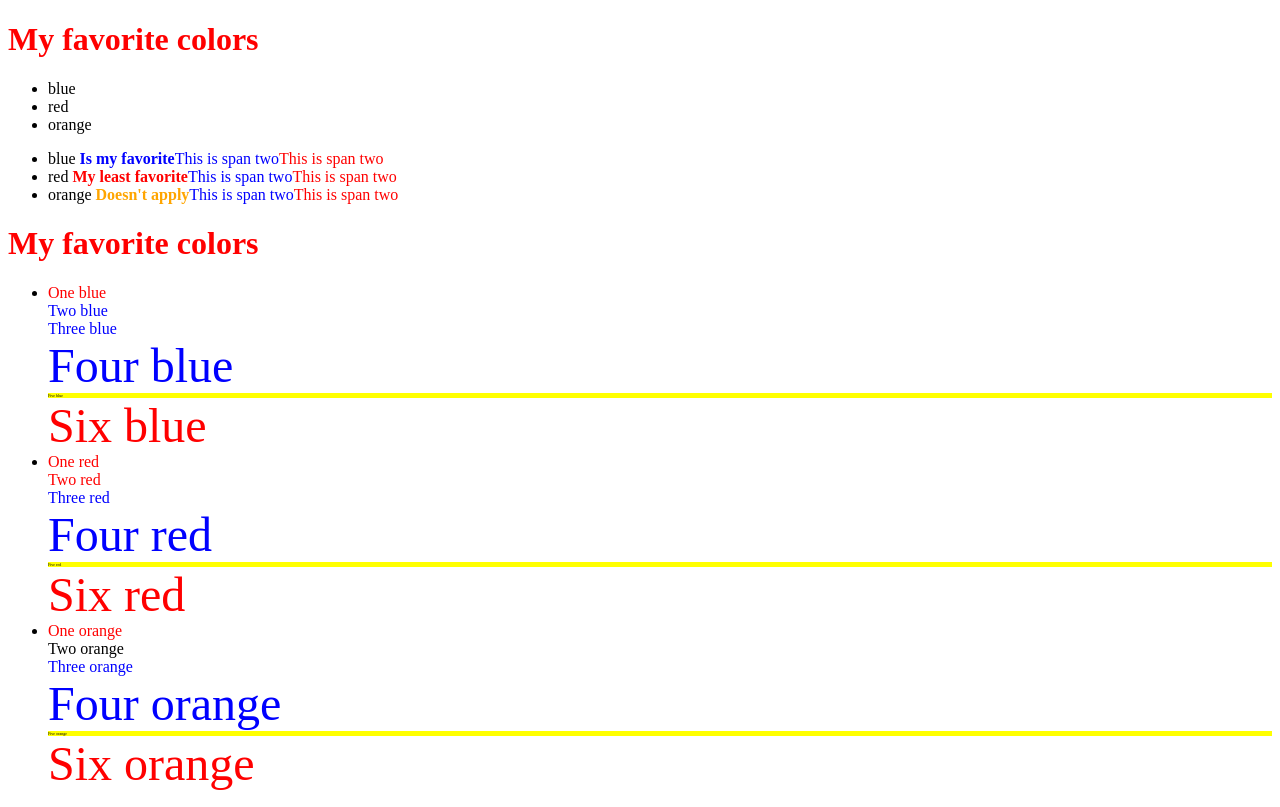
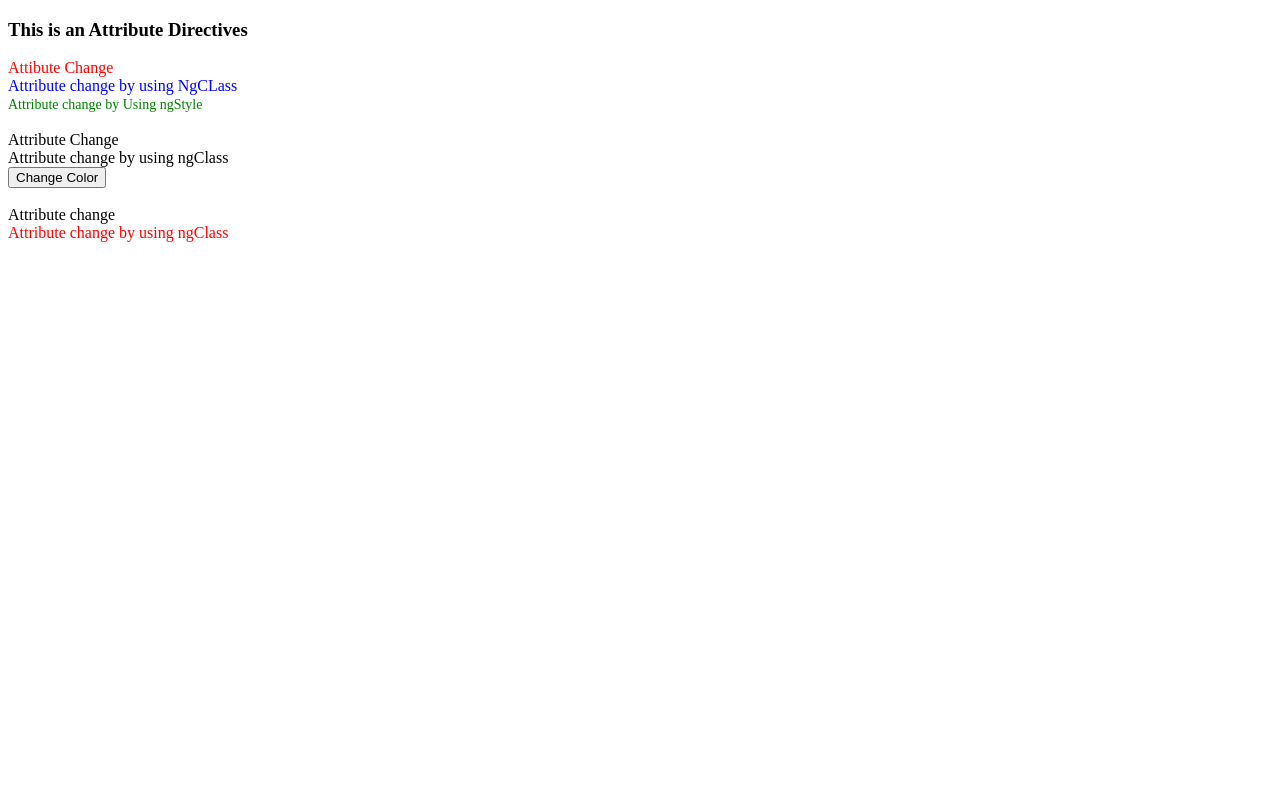
Before and after one commit to ianjosephjones/hello-world, an Angular app: page / in a window 1280 px wide. Built offline with nearby package versions, Linux system fonts and the light colour scheme.

Commit message:
first lab

```diff
--- a/src/app/app.component.html
+++ b/src/app/app.component.html
@@ -1,35 +1,24 @@
-<h1>My favorite colors</h1>
-<!-- *ngIf and *ngFor -->
-<span *ngIf="colors.length === 0">I dont have any favorite colors</span>
-<ul>
-  <li *ngFor="let c of colors">{{ c }}</li>
-</ul>
-
-<!-- Styling  -->
-
-<ul>
-  <li *ngFor="let color of colors" [ngSwitch]="color">
-    {{ color }}
-
-    <span [style]="{ color: color, fontWeight: 'bold' }">
-      <span *ngSwitchCase="'blue'"> Is my favorite</span>
-      <span *ngSwitchCase="'red'">My least favorite</span>
-      <span *ngSwitchDefault>Doesn't apply</span>
-    </span>
-    <span [style]="{ color: 'blue' }">This is span two</span>
-    <span [style.color]="'red'">This is span two</span>
-  </li>
-</ul>
-
-<h1 class="red">My favorite colors</h1>
-
-<ul>
-  <li *ngFor="let color of colors" [ngSwitch]="color">
-    <div class="red">One {{ color }}</div>
-    <div [class]="color">Two {{ color }}</div>
-    <div [class.blue]="true">Three {{ color }}</div>
-    <div [class.blue]="true" [class.big]="'0'">Four {{ color }}</div>
-    <div [ngStyle]="styleFive">Five {{ color }}</div>
-    <div [ngClass]="{ red: true, blue: false, big: true }">Six {{ color }}</div>
-  </li>
-</ul>
+<div>
+  <h3>This is an Attribute Directives</h3>
+  <span [class.red]="true">Attibute Change </span>
+  <br />
+  <span [ngClass]="{ blue: true }"> Attribute change by using NgCLass </span>
+  <br />
+  <span [ngStyle]="{ 'font-size': '14px', color: 'green' }"
+    >Attribute change by Using ngStyle</span
+  >
+  <br /><br />
+  <span [class.cyan]="showColor">Attribute Change</span>
+  <br />
+  <span [ngClass]="{ brown: showColor }">
+    Attribute change by using ngClass
+  </span>
+  <br />
+  <input type="button" value="Change Color" (click)="changeColor()" />
+  <br /><br />
+  <span [class.cyan]="showColor">Attribute change</span>
+  <br />
+  <span [ngClass]="{ cyan: showColor, red: !showColor }">
+    Attribute change by using ngClass
+  </span>
+</div>
--- a/src/app/app.component.ts
+++ b/src/app/app.component.ts
@@ -8,11 +8,12 @@ import { Component } from '@angular/core';
   // 'h2 { font-weight: normal; color: blue}']
 })
 export class AppComponent {
-  colors = ["blue", "red", "orange"]
+  title = 'appComponent';
 
-  styleFive = {
-    'font-size' : '4px',
-    'background-color' : 'yellow'
+  showColor = false;
 
+  changeColor() {
+    this.showColor = !this.showColor;
+    console.log("click")
   }
 }
--- a/src/app/custom.css
+++ b/src/app/custom.css
@@ -1,18 +1,3 @@
-h1 {
-  color: red;
-  font-weight: bold;
-}
-
-h2 {
-  color: blue;
-}
-
-p {
-  color: brown;
-  font-family: "Lucida Sans", "Lucida Sans Regular", "Lucida Grande",
-    "Lucida Sans Unicode", Geneva, Verdana, sans-serif;
-}
-
 .red {
   color: red;
 }
@@ -21,6 +6,10 @@ p {
   color: blue;
 }
 
-.big {
-  font-size: 3rem;
+.cyan {
+  color: cyan;
 }
+
+.brown {
+  color: brown;
+}
```
